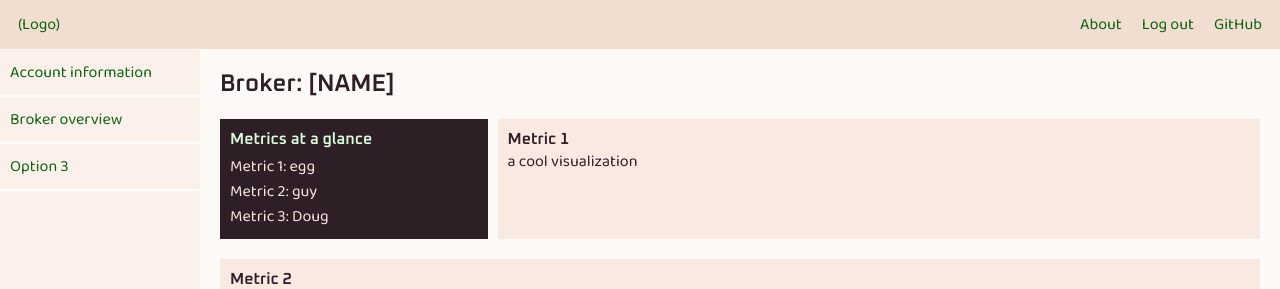
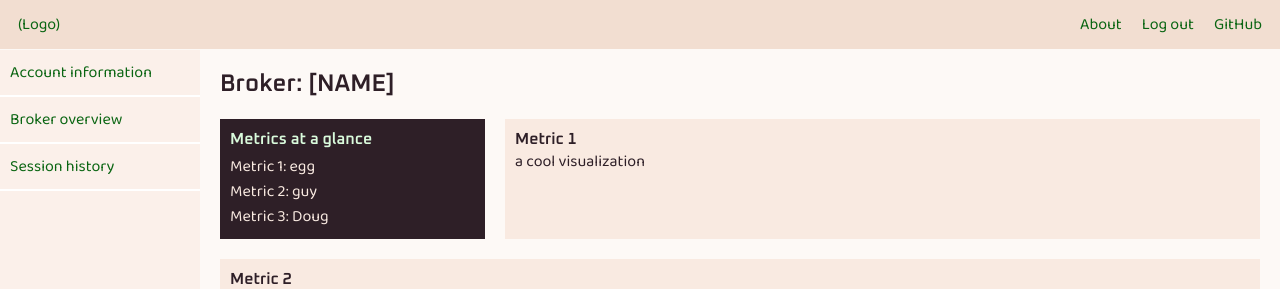
Before and after one commit to oslabs-beta/deKaf, a React app: page /details in a window 1280 px wide. Shown: the top 289 px of the page. Built offline with nearby package versions, Linux system fonts and the light colour scheme; a web font is replaced by a local one.

Commit message:
tiny changes to SCSS before pulling down to start middleware work

```diff
--- a/src/components/UserPage/LeftNav.tsx
+++ b/src/components/UserPage/LeftNav.tsx
@@ -6,7 +6,7 @@ const LeftNav = () => {
     <nav className='left-nav'>
       <Link><div className='left-option'>Account information</div></Link>
       <Link to='/user'><div className='left-option'>Broker overview</div></Link>
-      <Link><div className='left-option'>Option 3</div></Link>
+      <Link><div className='left-option'>Session history</div></Link>
     </nav>
   )
 }
--- a/src/styles.scss
+++ b/src/styles.scss
@@ -444,7 +444,7 @@ body {
                 background: $blackCoffee;
                 color: $linen;
                 width: 25%;
-                margin: 10px 5px 10px 20px;
+                margin: 10px 10px 10px 20px;
                 padding: 10px;
 
                 h3 {
@@ -460,7 +460,7 @@ body {
             .metric-panel {
                 background: $linen;
                 width: 75%;
-                margin: 10px 20px 10px 5px;
+                margin: 10px 20px 10px 10px;
                 padding: 10px;
             }
         }
```
